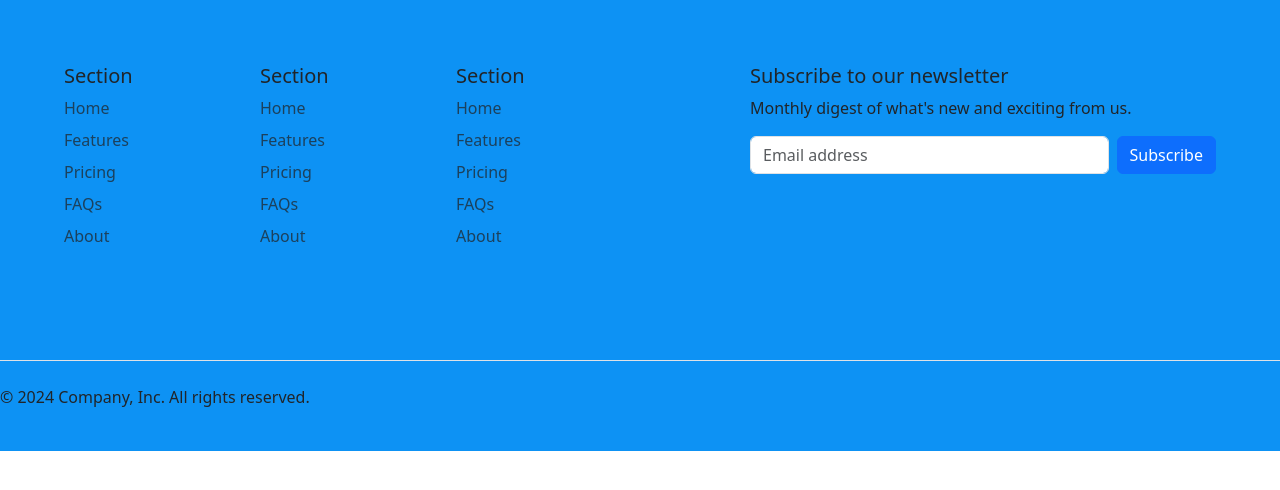
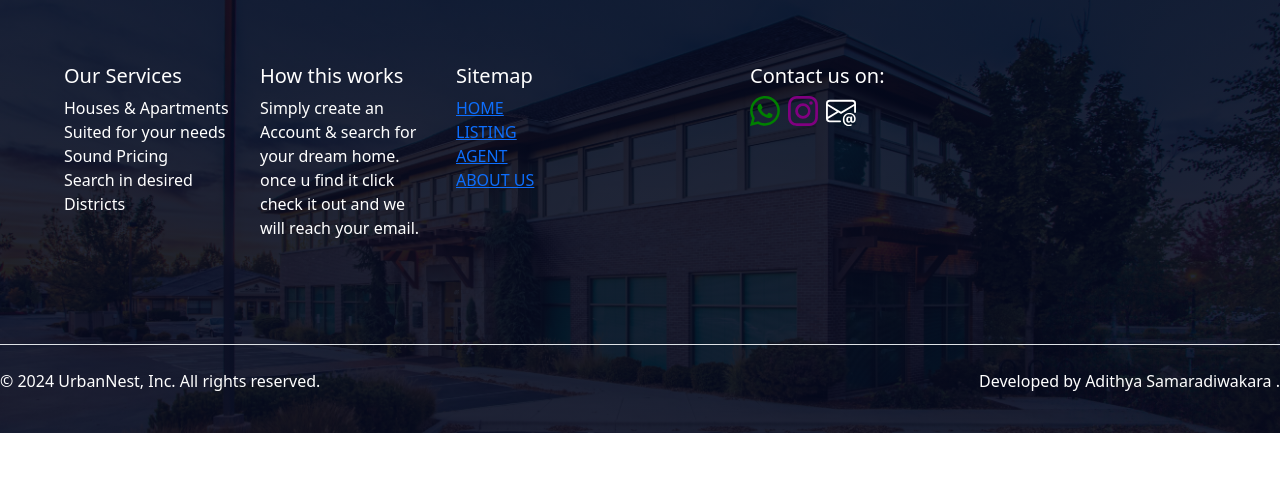
Before and after one commit to theadithyaaa/UrbanNest-Customer-Frontend, an Angular app: page /footer in a window 1280 px wide. Shown: the top 490 px of the page. Built offline with nearby package versions, Linux system fonts and the light colour scheme.

Commit message:
footer updated

```diff
--- a/src/app/common/footer/footer.component.css
+++ b/src/app/common/footer/footer.component.css
@@ -1,10 +1,23 @@
 .footer {
     width: 100%;
-    background-color: #0D92F4;
+    background-image: linear-gradient(rgba(4, 9, 30, 0.888),rgba(4, 9, 30, 0.884)), url('/aboutimg.jpg');
+    background-position: center;
+    background-repeat: no-repeat;
+    background-size: cover;
+
     margin-bottom: 0%;
+    color: white;
 }
 
 .row {
     padding: 5%;
 
 }
+
+.footer-list {
+    list-style-type: none;
+    padding: 0;
+    margin: 0;
+    text-align: left;
+    color: white;
+}
--- a/src/app/common/footer/footer.component.html
+++ b/src/app/common/footer/footer.component.html
@@ -2,58 +2,60 @@
     <footer >
       <div class="row">
         <div class="col-6 col-md-2 mb-3">
-          <h5>Section</h5>
-          <ul class="nav flex-column">
-            <li class="nav-item mb-2"><a href="#" class="nav-link p-0 text-body-secondary">Home</a></li>
-            <li class="nav-item mb-2"><a href="#" class="nav-link p-0 text-body-secondary">Features</a></li>
-            <li class="nav-item mb-2"><a href="#" class="nav-link p-0 text-body-secondary">Pricing</a></li>
-            <li class="nav-item mb-2"><a href="#" class="nav-link p-0 text-body-secondary">FAQs</a></li>
-            <li class="nav-item mb-2"><a href="#" class="nav-link p-0 text-body-secondary">About</a></li>
+          <h5>Our Services</h5>
+          <ul class="footer-list">
+            <li >Houses & Apartments</li>
+            <li >Suited for your needs</li>
+            <li >Sound Pricing</li>
+            <li >Search in desired Districts </li>
+
           </ul>
         </div>
 
         <div class="col-6 col-md-2 mb-3">
-          <h5>Section</h5>
-          <ul class="nav flex-column">
-            <li class="nav-item mb-2"><a href="#" class="nav-link p-0 text-body-secondary">Home</a></li>
-            <li class="nav-item mb-2"><a href="#" class="nav-link p-0 text-body-secondary">Features</a></li>
-            <li class="nav-item mb-2"><a href="#" class="nav-link p-0 text-body-secondary">Pricing</a></li>
-            <li class="nav-item mb-2"><a href="#" class="nav-link p-0 text-body-secondary">FAQs</a></li>
-            <li class="nav-item mb-2"><a href="#" class="nav-link p-0 text-body-secondary">About</a></li>
+          <h5>How this works</h5>
+          <ul class="footer-list">
+            <li >Simply create an Account & search for your dream home. once u find it click check it out and we will reach your email.</li>
+
           </ul>
         </div>
 
         <div class="col-6 col-md-2 mb-3">
-          <h5>Section</h5>
-          <ul class="nav flex-column">
-            <li class="nav-item mb-2"><a href="#" class="nav-link p-0 text-body-secondary">Home</a></li>
-            <li class="nav-item mb-2"><a href="#" class="nav-link p-0 text-body-secondary">Features</a></li>
-            <li class="nav-item mb-2"><a href="#" class="nav-link p-0 text-body-secondary">Pricing</a></li>
-            <li class="nav-item mb-2"><a href="#" class="nav-link p-0 text-body-secondary">FAQs</a></li>
-            <li class="nav-item mb-2"><a href="#" class="nav-link p-0 text-body-secondary">About</a></li>
+          <h5>Sitemap</h5>
+          <ul class="footer-list">
+            <li class="sitemap"><a href="" routerLink="/dashboard"> HOME</a></li>
+            <li class="sitemap"><a href="" routerLink="/listings"> LISTING </a></li>
+            <li class="sitemap"><a href="" routerLink="/agent"> AGENT</a></li>
+            <li class="sitemap"><a href="" routerLink="/aboutus"> ABOUT US</a></li>
+
           </ul>
         </div>
 
         <div class="col-md-5 offset-md-1 mb-3">
           <form>
-            <h5>Subscribe to our newsletter</h5>
-            <p>Monthly digest of what's new and exciting from us.</p>
+            <h5>Contact us on:</h5>
+
             <div class="d-flex flex-column flex-sm-row w-100 gap-2">
-              <label for="newsletter1" class="visually-hidden">Email address</label>
-              <input id="newsletter1" type="text" class="form-control" placeholder="Email address">
-              <button class="btn btn-primary" type="button">Subscribe</button>
+              <a href="https://wa.me/+940761429611"><svg xmlns="http://www.w3.org/2000/svg" width="30" height="30" fill="green" class="bi bi-whatsapp" viewBox="0 0 16 16">
+                <path d="M13.601 2.326A7.85 7.85 0 0 0 7.994 0C3.627 0 .068 3.558.064 7.926c0 1.399.366 2.76 1.057 3.965L0 16l4.204-1.102a7.9 7.9 0 0 0 3.79.965h.004c4.368 0 7.926-3.558 7.93-7.93A7.9 7.9 0 0 0 13.6 2.326zM7.994 14.521a6.6 6.6 0 0 1-3.356-.92l-.24-.144-2.494.654.666-2.433-.156-.251a6.56 6.56 0 0 1-1.007-3.505c0-3.626 2.957-6.584 6.591-6.584a6.56 6.56 0 0 1 4.66 1.931 6.56 6.56 0 0 1 1.928 4.66c-.004 3.639-2.961 6.592-6.592 6.592m3.615-4.934c-.197-.099-1.17-.578-1.353-.646-.182-.065-.315-.099-.445.099-.133.197-.513.646-.627.775-.114.133-.232.148-.43.05-.197-.1-.836-.308-1.592-.985-.59-.525-.985-1.175-1.103-1.372-.114-.198-.011-.304.088-.403.087-.088.197-.232.296-.346.1-.114.133-.198.198-.33.065-.134.034-.248-.015-.347-.05-.099-.445-1.076-.612-1.47-.16-.389-.323-.335-.445-.34-.114-.007-.247-.007-.38-.007a.73.73 0 0 0-.529.247c-.182.198-.691.677-.691 1.654s.71 1.916.81 2.049c.098.133 1.394 2.132 3.383 2.992.47.205.84.326 1.129.418.475.152.904.129 1.246.08.38-.058 1.171-.48 1.338-.943.164-.464.164-.86.114-.943-.049-.084-.182-.133-.38-.232"/>
+              </svg></a>
+
+              <svg xmlns="http://www.w3.org/2000/svg" width="30" height="30" fill="purple" class="bi bi-instagram" viewBox="0 0 16 16">
+                <path d="M8 0C5.829 0 5.556.01 4.703.048 3.85.088 3.269.222 2.76.42a3.9 3.9 0 0 0-1.417.923A3.9 3.9 0 0 0 .42 2.76C.222 3.268.087 3.85.048 4.7.01 5.555 0 5.827 0 8.001c0 2.172.01 2.444.048 3.297.04.852.174 1.433.372 1.942.205.526.478.972.923 1.417.444.445.89.719 1.416.923.51.198 1.09.333 1.942.372C5.555 15.99 5.827 16 8 16s2.444-.01 3.298-.048c.851-.04 1.434-.174 1.943-.372a3.9 3.9 0 0 0 1.416-.923c.445-.445.718-.891.923-1.417.197-.509.332-1.09.372-1.942C15.99 10.445 16 10.173 16 8s-.01-2.445-.048-3.299c-.04-.851-.175-1.433-.372-1.941a3.9 3.9 0 0 0-.923-1.417A3.9 3.9 0 0 0 13.24.42c-.51-.198-1.092-.333-1.943-.372C10.443.01 10.172 0 7.998 0zm-.717 1.442h.718c2.136 0 2.389.007 3.232.046.78.035 1.204.166 1.486.275.373.145.64.319.92.599s.453.546.598.92c.11.281.24.705.275 1.485.039.843.047 1.096.047 3.231s-.008 2.389-.047 3.232c-.035.78-.166 1.203-.275 1.485a2.5 2.5 0 0 1-.599.919c-.28.28-.546.453-.92.598-.28.11-.704.24-1.485.276-.843.038-1.096.047-3.232.047s-2.39-.009-3.233-.047c-.78-.036-1.203-.166-1.485-.276a2.5 2.5 0 0 1-.92-.598 2.5 2.5 0 0 1-.6-.92c-.109-.281-.24-.705-.275-1.485-.038-.843-.046-1.096-.046-3.233s.008-2.388.046-3.231c.036-.78.166-1.204.276-1.486.145-.373.319-.64.599-.92s.546-.453.92-.598c.282-.11.705-.24 1.485-.276.738-.034 1.024-.044 2.515-.045zm4.988 1.328a.96.96 0 1 0 0 1.92.96.96 0 0 0 0-1.92m-4.27 1.122a4.109 4.109 0 1 0 0 8.217 4.109 4.109 0 0 0 0-8.217m0 1.441a2.667 2.667 0 1 1 0 5.334 2.667 2.667 0 0 1 0-5.334"/>
+              </svg>
+              <svg xmlns="http://www.w3.org/2000/svg" width="30" height="30" fill="white" class="bi bi-envelope-at" viewBox="0 0 16 16">
+                <path d="M2 2a2 2 0 0 0-2 2v8.01A2 2 0 0 0 2 14h5.5a.5.5 0 0 0 0-1H2a1 1 0 0 1-.966-.741l5.64-3.471L8 9.583l7-4.2V8.5a.5.5 0 0 0 1 0V4a2 2 0 0 0-2-2zm3.708 6.208L1 11.105V5.383zM1 4.217V4a1 1 0 0 1 1-1h12a1 1 0 0 1 1 1v.217l-7 4.2z"/>
+                <path d="M14.247 14.269c1.01 0 1.587-.857 1.587-2.025v-.21C15.834 10.43 14.64 9 12.52 9h-.035C10.42 9 9 10.36 9 12.432v.214C9 14.82 10.438 16 12.358 16h.044c.594 0 1.018-.074 1.237-.175v-.73c-.245.11-.673.18-1.18.18h-.044c-1.334 0-2.571-.788-2.571-2.655v-.157c0-1.657 1.058-2.724 2.64-2.724h.04c1.535 0 2.484 1.05 2.484 2.326v.118c0 .975-.324 1.39-.639 1.39-.232 0-.41-.148-.41-.42v-2.19h-.906v.569h-.03c-.084-.298-.368-.63-.954-.63-.778 0-1.259.555-1.259 1.4v.528c0 .892.49 1.434 1.26 1.434.471 0 .896-.227 1.014-.643h.043c.118.42.617.648 1.12.648m-2.453-1.588v-.227c0-.546.227-.791.573-.791.297 0 .572.192.572.708v.367c0 .573-.253.744-.564.744-.354 0-.581-.215-.581-.8Z"/>
+              </svg>
             </div>
           </form>
         </div>
       </div>
 
       <div class="d-flex flex-column flex-sm-row justify-content-between py-4 my-4 border-top">
-        <p>&copy; 2024 Company, Inc. All rights reserved.</p>
-        <ul class="list-unstyled d-flex">
-          <li class="ms-3"><a class="link-body-emphasis" href="#"><svg class="bi" width="24" height="24"><use xlink:href="#twitter"/></svg></a></li>
-          <li class="ms-3"><a class="link-body-emphasis" href="#"><svg class="bi" width="24" height="24"><use xlink:href="#instagram"/></svg></a></li>
-          <li class="ms-3"><a class="link-body-emphasis" href="#"><svg class="bi" width="24" height="24"><use xlink:href="#facebook"/></svg></a></li>
-        </ul>
+        <p>&copy; 2024 UrbanNest, Inc. All rights reserved.</p>
+        <p>Developed by  Adithya Samaradiwakara  .</p>
+
       </div>
     </footer>
   </div>
--- a/src/app/pages/aboutus/aboutus.component.css
+++ b/src/app/pages/aboutus/aboutus.component.css
@@ -1,10 +1,11 @@
 .banner {
 
-    background-image: linear-gradient(rgba(4, 9, 30, 0.861),rgba(4, 9, 30, 0.842)), url('/aboutimg.jpg');
+    /* background-image: linear-gradient(rgba(4, 9, 30, 0.861),rgba(4, 9, 30, 0.842)), url('/aboutimg.jpg');
     background-position: center;
     background-repeat: no-repeat;
     background-size: cover;
-    background-attachment: fixed;
+    background-attachment: fixed; */
+    background-color: #1D267D;
     height: 200vh;
     width: 100%;
 
--- a/src/app/pages/aboutus/aboutus.component.html
+++ b/src/app/pages/aboutus/aboutus.component.html
@@ -24,5 +24,5 @@
     </div>
 
 
-
+    <app-footer></app-footer>
 </div>
--- a/src/app/pages/aboutus/aboutus.component.ts
+++ b/src/app/pages/aboutus/aboutus.component.ts
@@ -1,11 +1,12 @@
 import { Component } from '@angular/core';
 import { RouterLink } from '@angular/router';
 import { NavbarComponent } from "../../common/navbar/navbar.component";
+import { FooterComponent } from "../../common/footer/footer.component";
 
 @Component({
   selector: 'app-aboutus',
   standalone: true,
-  imports: [RouterLink, NavbarComponent],
+  imports: [RouterLink, NavbarComponent, FooterComponent],
   templateUrl: './aboutus.component.html',
   styleUrl: './aboutus.component.css'
 })
--- a/src/app/pages/listings/listings.component.html
+++ b/src/app/pages/listings/listings.component.html
@@ -26,3 +26,4 @@
     </div>
   </div>
 </div>
+<app-footer></app-footer>
--- a/src/app/pages/listings/listings.component.ts
+++ b/src/app/pages/listings/listings.component.ts
@@ -3,11 +3,12 @@
 import { NavbarComponent } from "../../common/navbar/navbar.component";
 import { NgFor } from '@angular/common';
 import { FormsModule } from '@angular/forms';
+import { FooterComponent } from "../../common/footer/footer.component";
 
 @Component({
   selector: 'app-listings',
   standalone: true,
-  imports: [RouterLink, NavbarComponent, NgFor, FormsModule],
+  imports: [RouterLink, NavbarComponent, NgFor, FormsModule, FooterComponent],
   templateUrl: './listings.component.html',
   styleUrls: ['./listings.component.css']
 })
```
